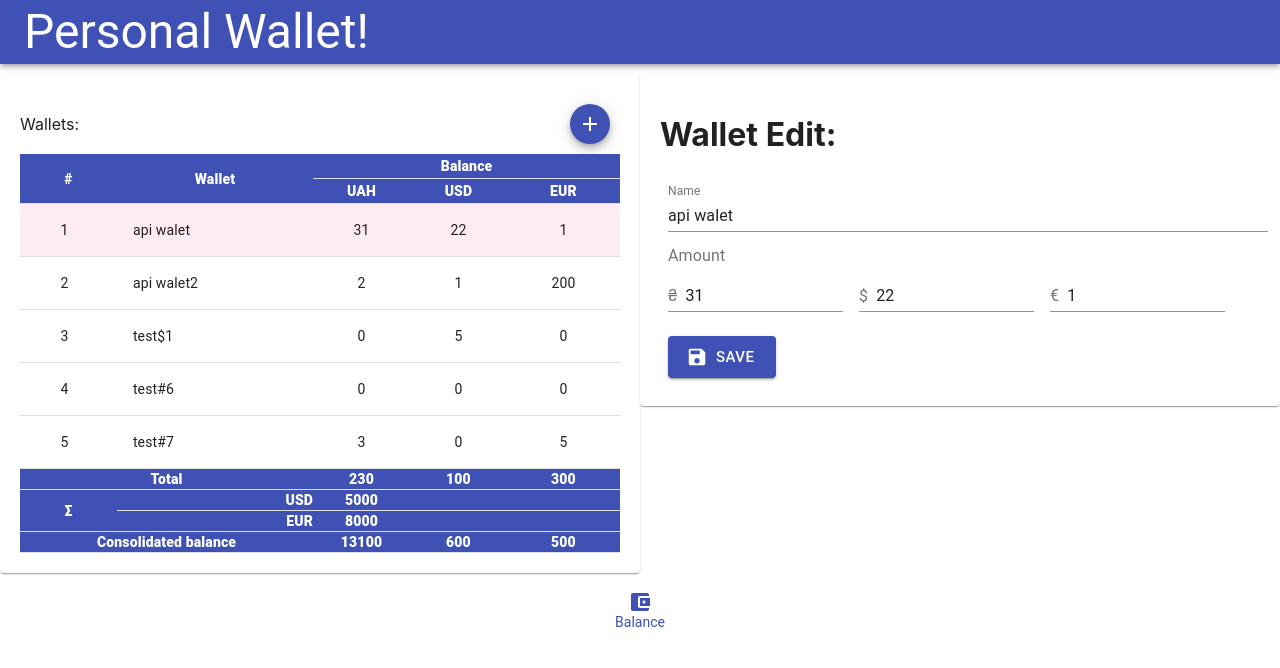
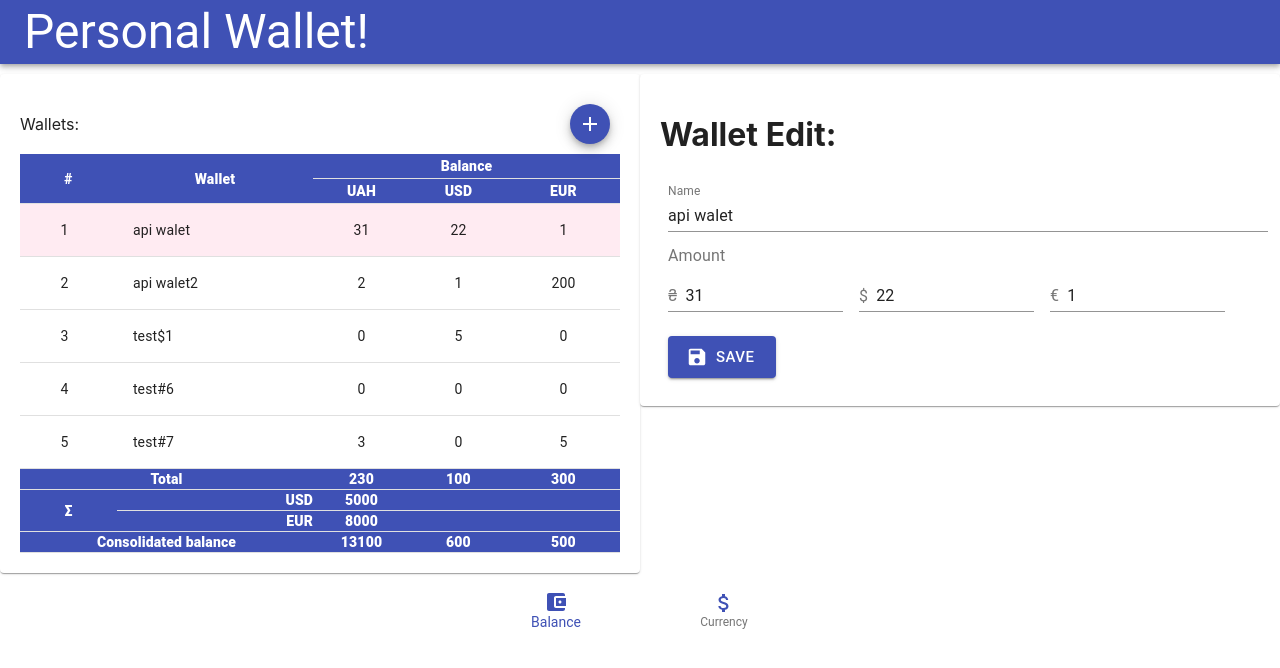
Before and after one commit to mvLaboratory/walletDemo, a React (Create React App) app: page / in a window 1280 px wide. Shown: the top 668 px of the page. Built offline with nearby package versions, Linux system fonts and the light colour scheme; data requests are answered from the project's data file.

Commit message:
currency navigation

```diff
--- a/src/Components/Layouts/Footer.js
+++ b/src/Components/Layouts/Footer.js
@@ -3,6 +3,7 @@ import { makeStyles } from '@material-ui/core/styles';
 import BottomNavigation from '@material-ui/core/BottomNavigation';
 import BottomNavigationAction from '@material-ui/core/BottomNavigationAction';
 import AccountBalanceWalletIcon from '@material-ui/icons/AccountBalanceWallet';
+import AttachMoneyIcon from '@material-ui/icons/AttachMoney';
 
 const useStyles = makeStyles({
     root: {
@@ -24,6 +25,8 @@ const useStyles = makeStyles({
         className={classes.root}
       >
         <BottomNavigationAction label="Balance" icon={<AccountBalanceWalletIcon color="primary"/>} />
+        <BottomNavigationAction label="Currency" icon={<AttachMoneyIcon color="primary"/>} />
+
       </BottomNavigation>
     );
   }
```
